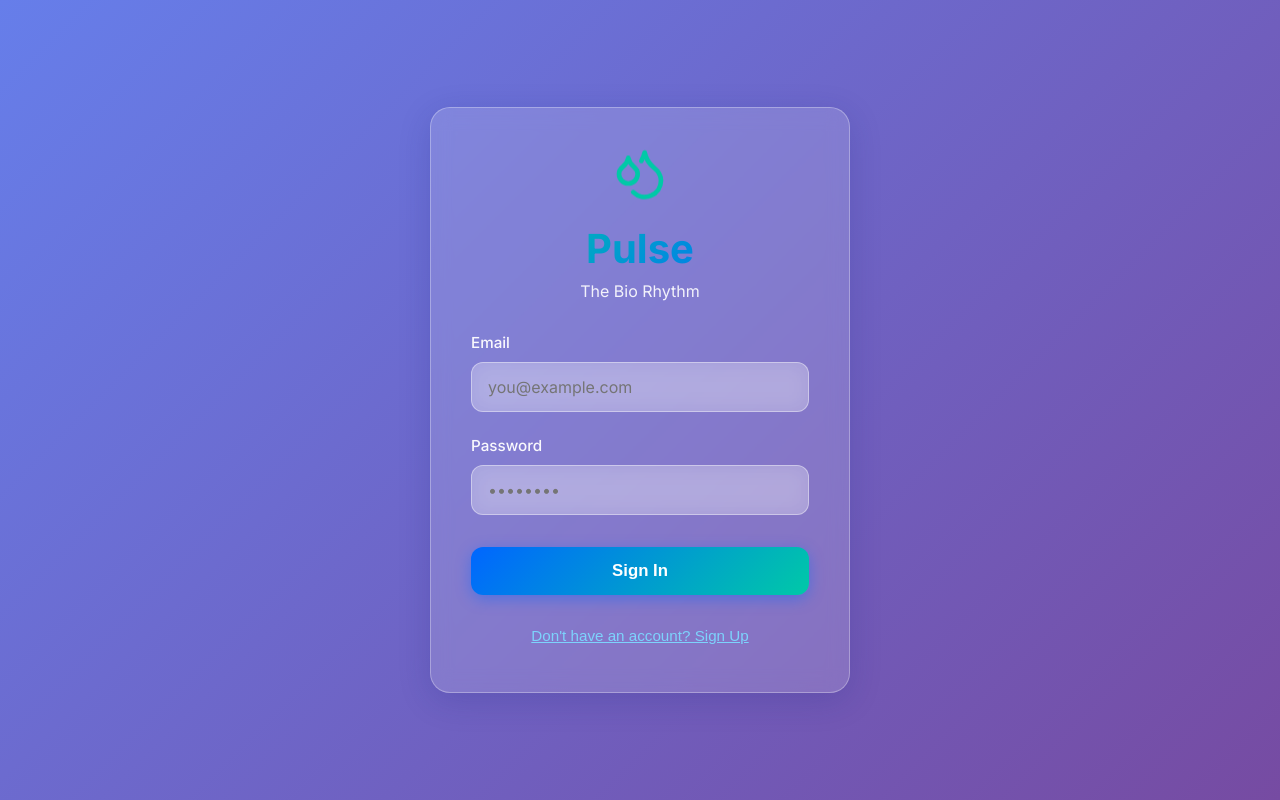
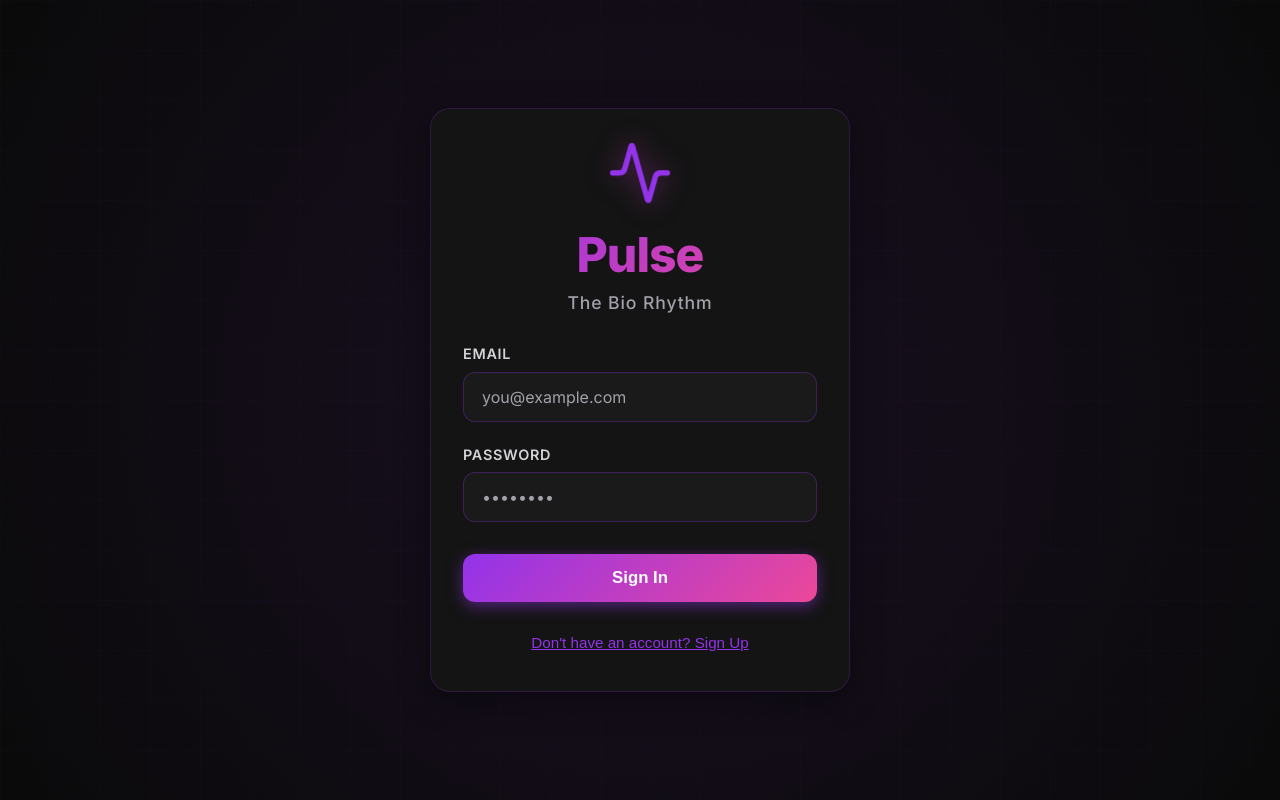
Before and after one commit to balramsinghraghav1/mindtrack-frontend, a React (Vite) app: page / in a window 1280 px wide. Built offline with nearby package versions, Linux system fonts and the light colour scheme; no server answers.

Commit message:
Update Login.jsx

```diff
--- a/src/pages/Login.jsx
+++ b/src/pages/Login.jsx
@@ -1,7 +1,7 @@
 import { useState } from 'react';
 import { useNavigate } from 'react-router-dom';
 import { useAuth } from '../context/AuthContext';
-import { Droplets } from 'lucide-react';
+import { Activity } from 'lucide-react';
 
 export default function Login() {
   const [email, setEmail] = useState('');
@@ -31,54 +31,39 @@ export default function Login() {
   }
 
   return (
-    <div style={{
+    <div className="black-bg">
+      <div className="container" style={{
         minHeight: '100vh',
-      background: 'linear-gradient(135deg, #667eea 0%, #764ba2 100%)',
         display: 'flex',
         alignItems: 'center',
-      justifyContent: 'center',
-      padding: '1rem',
-      position: 'relative',
-      zIndex: 1
+        justifyContent: 'center'
       }}>
-      <div style={{
-        background: 'rgba(255, 255, 255, 0.15)',
-        backdropFilter: 'blur(10px)',
-        WebkitBackdropFilter: 'blur(10px)',
-        borderRadius: '20px',
-        border: '1px solid rgba(255, 255, 255, 0.3)',
-        padding: '2.5rem',
-        maxWidth: '420px',
-        width: '100%',
-        boxShadow: '0 8px 32px rgba(31, 38, 135, 0.2)',
-        position: 'relative',
-        zIndex: 100
-      }}>
+        <div className="glass-card" style={{ maxWidth: '420px', width: '100%' }}>
           {/* Logo */}
           <div style={{ textAlign: 'center', marginBottom: '2rem' }}>
-          <Droplets
-            size={56}
-            color="#00C9A7"
-            style={{
-              display: 'inline-block',
-              animation: 'float 3s ease-in-out infinite'
-            }}
+            <Activity
+              size={64}
+              color="#9333ea"
+              className="pulse-icon"
             />
             <h1 style={{
-            fontSize: '2.5rem',
-            fontWeight: '700',
+              fontSize: '3rem',
+              fontWeight: '800',
               marginTop: '1rem',
-            background: 'linear-gradient(135deg, #00C9A7, #0066FF)',
+              background: 'linear-gradient(135deg, #9333ea, #ec4899)',
               WebkitBackgroundClip: 'text',
               WebkitTextFillColor: 'transparent',
-            backgroundClip: 'text'
+              backgroundClip: 'text',
+              letterSpacing: '-0.02em'
             }}>
               Pulse
             </h1>
             <p style={{
-            color: 'rgba(255, 255, 255, 0.9)',
+              color: '#a1a1aa',
               marginTop: '0.5rem',
-            fontSize: '1rem'
+              fontSize: '1.1rem',
+              fontWeight: '500',
+              letterSpacing: '0.05em'
             }}>
               The Bio Rhythm
             </p>
@@ -87,12 +72,12 @@ export default function Login() {
           {/* Error Message */}
           {error && (
             <div style={{
-            background: 'rgba(255, 107, 107, 0.25)',
-            border: '1px solid rgba(255, 107, 107, 0.5)',
+              background: 'rgba(239, 68, 68, 0.1)',
+              border: '1px solid rgba(239, 68, 68, 0.3)',
               padding: '14px',
               borderRadius: '12px',
               marginBottom: '1.5rem',
-            color: '#FFE5E5',
+              color: '#fca5a5',
               fontSize: '0.95rem'
             }}>
               {error}
@@ -100,14 +85,16 @@ export default function Login() {
           )}
 
           {/* Form */}
-        <form onSubmit={handleSubmit} style={{ position: 'relative', zIndex: 101 }}>
+          <form onSubmit={handleSubmit}>
             <div style={{ marginBottom: '1.5rem' }}>
               <label style={{
                 display: 'block',
                 marginBottom: '0.6rem',
-              fontSize: '0.95rem',
-              fontWeight: '500',
-              color: 'rgba(255, 255, 255, 0.95)'
+                fontSize: '0.9rem',
+                fontWeight: '600',
+                color: '#d4d4d8',
+                textTransform: 'uppercase',
+                letterSpacing: '0.05em'
               }}>
                 Email
               </label>
@@ -117,34 +104,7 @@ export default function Login() {
                 value={email}
                 onChange={(e) => setEmail(e.target.value)}
                 required
-              autoComplete="email"
-              style={{
-                width: '100%',
-                padding: '14px 16px',
-                background: 'rgba(255, 255, 255, 0.25)',
-                backdropFilter: 'blur(10px)',
-                border: '1px solid rgba(255, 255, 255, 0.4)',
-                borderRadius: '12px',
-                color: 'white',
-                fontSize: '1rem',
-                outline: 'none',
-                transition: 'all 0.3s ease',
-                boxSizing: 'border-box',
-                fontFamily: 'inherit',
-                WebkitAppearance: 'none',
-                MozAppearance: 'none',
-                appearance: 'none'
-              }}
-              onFocus={(e) => {
-                e.target.style.background = 'rgba(255, 255, 255, 0.3)';
-                e.target.style.borderColor = '#00C9A7';
-                e.target.style.boxShadow = '0 0 0 3px rgba(0, 201, 167, 0.2)';
-              }}
-              onBlur={(e) => {
-                e.target.style.background = 'rgba(255, 255, 255, 0.25)';
-                e.target.style.borderColor = 'rgba(255, 255, 255, 0.4)';
-                e.target.style.boxShadow = 'none';
-              }}
+                className="neon-input"
               />
             </div>
 
@@ -152,9 +112,11 @@ export default function Login() {
               <label style={{
                 display: 'block',
                 marginBottom: '0.6rem',
-              fontSize: '0.95rem',
-              fontWeight: '500',
-              color: 'rgba(255, 255, 255, 0.95)'
+                fontSize: '0.9rem',
+                fontWeight: '600',
+                color: '#d4d4d8',
+                textTransform: 'uppercase',
+                letterSpacing: '0.05em'
               }}>
                 Password
               </label>
@@ -165,72 +127,25 @@ export default function Login() {
                 onChange={(e) => setPassword(e.target.value)}
                 required
                 minLength={6}
-              autoComplete="current-password"
-              style={{
-                width: '100%',
-                padding: '14px 16px',
-                background: 'rgba(255, 255, 255, 0.25)',
-                backdropFilter: 'blur(10px)',
-                border: '1px solid rgba(255, 255, 255, 0.4)',
-                borderRadius: '12px',
-                color: 'white',
-                fontSize: '1rem',
-                outline: 'none',
-                transition: 'all 0.3s ease',
-                boxSizing: 'border-box',
-                fontFamily: 'inherit',
-                WebkitAppearance: 'none',
-                MozAppearance: 'none',
-                appearance: 'none'
-              }}
-              onFocus={(e) => {
-                e.target.style.background = 'rgba(255, 255, 255, 0.3)';
-                e.target.style.borderColor = '#00C9A7';
-                e.target.style.boxShadow = '0 0 0 3px rgba(0, 201, 167, 0.2)';
-              }}
-              onBlur={(e) => {
-                e.target.style.background = 'rgba(255, 255, 255, 0.25)';
-                e.target.style.borderColor = 'rgba(255, 255, 255, 0.4)';
-                e.target.style.boxShadow = 'none';
-              }}
+                className="neon-input"
               />
             </div>
 
             <button
               type="submit"
               disabled={loading}
-            style={{
-              width: '100%',
-              padding: '14px',
-              background: loading
-                ? 'rgba(255, 255, 255, 0.3)'
-                : 'linear-gradient(135deg, #0066FF, #00C9A7)',
-              border: 'none',
-              borderRadius: '12px',
-              color: 'white',
-              fontSize: '1.05rem',
-              fontWeight: '600',
-              cursor: loading ? 'not-allowed' : 'pointer',
-              transition: 'all 0.3s ease',
-              boxShadow: loading
-                ? 'none'
-                : '0 4px 15px rgba(0, 102, 255, 0.4)',
-              opacity: loading ? 0.7 : 1
-            }}
-            onMouseEnter={(e) => {
-              if (!loading) {
-                e.target.style.transform = 'translateY(-2px)';
-                e.target.style.boxShadow = '0 6px 20px rgba(0, 102, 255, 0.5)';
-              }
-            }}
-            onMouseLeave={(e) => {
-              if (!loading) {
-                e.target.style.transform = 'translateY(0)';
-                e.target.style.boxShadow = '0 4px 15px rgba(0, 102, 255, 0.4)';
-              }
-            }}
+              className="neon-button"
+              style={{ width: '100%', fontSize: '1.05rem', padding: '14px' }}
             >
-            {loading ? 'Loading...' : (isSignup ? 'Create Account' : 'Sign In')}
+              {loading ? (
+                <div className="loading-wave">
+                  <span></span>
+                  <span></span>
+                  <span></span>
+                </div>
+              ) : (
+                isSignup ? 'Create Account' : 'Sign In'
+              )}
             </button>
           </form>
 
@@ -242,7 +157,7 @@ export default function Login() {
               style={{
                 background: 'none',
                 border: 'none',
-              color: '#7DD3FC',
+                color: '#9333ea',
                 cursor: 'pointer',
                 fontSize: '0.95rem',
                 fontWeight: '500',
@@ -257,14 +172,7 @@ export default function Login() {
             </button>
           </div>
         </div>
-
-      {/* Floating animation */}
-      <style>{`
-        @keyframes float {
-          0%, 100% { transform: translateY(0px); }
-          50% { transform: translateY(-10px); }
-        }
-      `}</style>
+      </div>
     </div>
   );
 }
```
Lines whose indentation alone changed are shown as unchanged.
